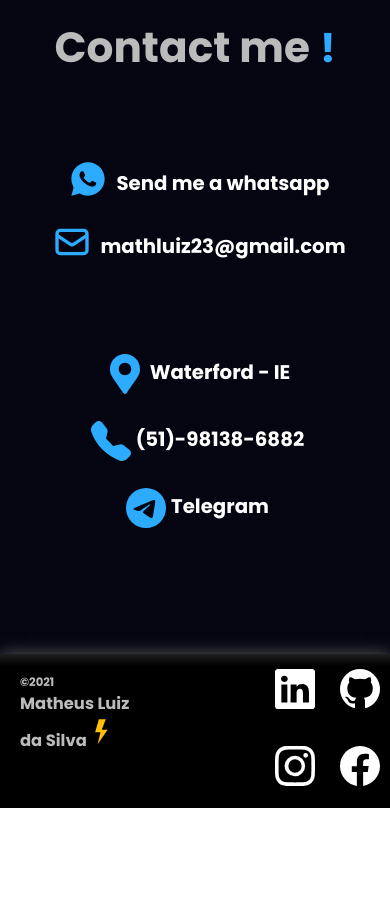
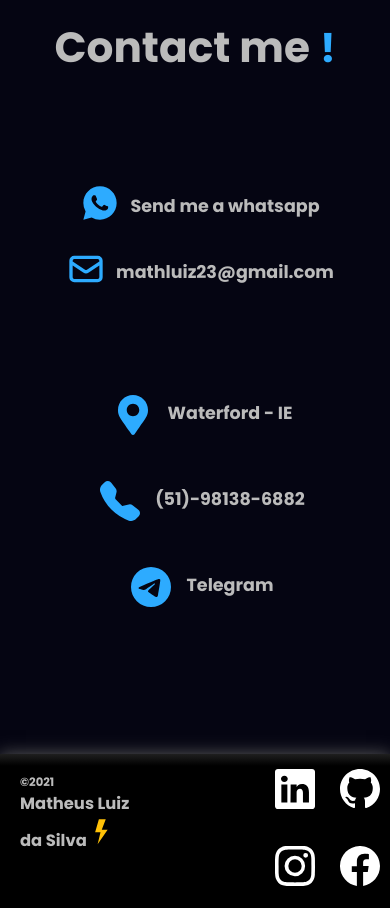
Before and after one commit to Mathluiz23/Portfolio-Math, a React (Create React App) app: page / in a window 390 px wide. Shown: the part 3380-4288 px from the top of the page. Before the commit the page ends 4188 px from the top, so only its background shows below. Built offline with nearby package versions, Linux system fonts and the light colour scheme.

Commit message:
ajustando responsividade mobile2

```diff
--- a/src/css/contact.css
+++ b/src/css/contact.css
@@ -33,11 +33,11 @@
     flex-direction: row;
     color: rgb(0, 0, 0);
     margin:auto;
-    width: 80%;
+    width: 100%;
     height: max-content;
     margin-top: 80px;
     /* border: solid gold; */
-    font-size: 1.8vh;
+    font-size: 20px;
 
 }
 
@@ -47,10 +47,10 @@
     flex-direction: row;
     color: rgb(0, 0, 0);
     margin:auto;
-    width: 80%;
+    width: 100%;
     height: max-content;
     margin-top: 80px;
-    font-size: 1.8vh;
+    font-size: 20px;
     /* margin-top: 70px; */
     /* border: solid gold; */
 }
@@ -69,7 +69,7 @@
 .social-contact-ligth a{
     text-decoration: none;
     color: inherit;
-    padding: 50px;
+    padding: 30px;
     color:rgb(45, 171, 255);
 }
 
@@ -96,14 +96,14 @@ a:hover {
     width: 50%;
     height: 300px;
     /* border: solid green; */
-    color:rgb(255, 255, 255);
+    color: rgb(187, 187, 187);
     margin: 10px;
 }
 
 .social-contact-dark a{
     text-decoration: none;
     color: rgb(45, 171, 255);
-    padding: 50px;
+    padding: 30px;
 }
 
 .social-contact-dark a:hover {
@@ -140,7 +140,7 @@ a:hover {
     width: 50%;
     height: 300px;
     /* border: solid rebeccapurple; */
-    color:rgb(255, 255, 255);
+    color: rgb(187, 187, 187);
 
 }
 
@@ -209,7 +209,7 @@ a:hover {
     }
 
     .contato-dark {
-        color: white;
+        color: rgb(187, 187, 187);
         display: flex;
         justify-content: center;
         align-items: center;
@@ -227,15 +227,15 @@ a:hover {
         flex-direction: column;
         align-items: center;
         width: 100%;
-        height: 150px;
-        font-size: 2vh;
+        height: 200px;
+        font-size: 15px;
         /* border: solid greenyellow; */
     }
 
     .social-contact-ligth a{
         text-decoration: none;
         color: inherit;
-        padding: 5px;
+        padding: 10px;
         color:rgb(45, 171, 255);
     }
 
@@ -259,16 +259,15 @@ a:hover {
         flex-direction: column;
         align-items: center;
         width: 100%;
-        height: 150px;
-        font-size: 2vh;
-        color:rgb(255, 255, 255);
-        /* border: solid greenyellow; */
+        height: 200px;
+        font-size: 15px;
+        color: rgb(187, 187, 187);
     }
 
     .social-contact-dark a{
         text-decoration: none;
         color: rgb(45, 171, 255);
-        padding: 8px;
+        padding: 10px;
     }
 
     .social-contact-dark a:hover {
@@ -283,9 +282,9 @@ a:hover {
         align-items: center;
         /* border: red solid; */
         width: 100%;
-        height: 200px;
-        margin-top: 40px;
-        font-size: 2vh;
+        height: 280px;
+        /* margin-top: 40px; */
+        font-size: 15px;
         /* padding: 8px; */
 
     }
@@ -293,7 +292,7 @@ a:hover {
     .contact-local-ligth a{
         text-decoration: none;
         color: inherit;
-        padding: 5px;
+        padding: 15px;
         margin-top: 10px;
         color:rgb(45, 171, 255);
     }
@@ -305,20 +304,21 @@ a:hover {
         align-items: center;
         /* border: red solid; */
         width: 100%;
-        height: 200px;
-        margin-top: 40px;
-        font-size: 2vh;
+        height: 280px;
+        /* margin-top: 40px; */
+        font-size: 15px;
         /* padding: 8px; */
-        color:rgb(255, 255, 255);
-
+        color: rgb(187, 187, 187);
 
     }
 
     .contact-local-dark a{
         text-decoration: none;
+        color: inherit;
+        padding: 15px;
+        margin-top: 10px;
         color: rgb(45, 171, 255);
-        padding: 5px;
-        margin-top: 10px;
+
     }
 
     .contact-local-dark a:hover {
```
